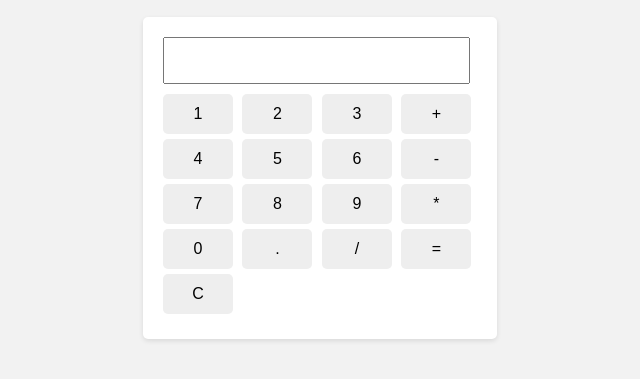
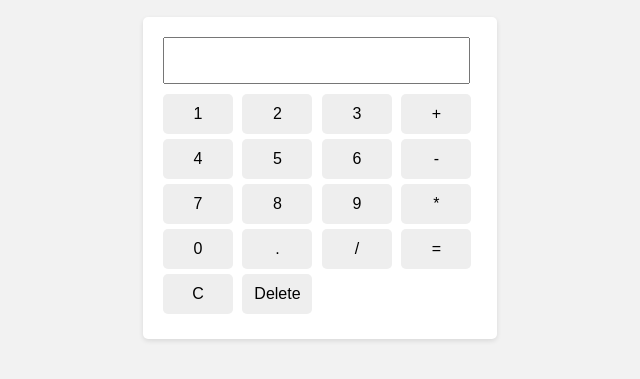
Before and after one commit to abrahanvc2006-source/practica-ramas-merge, a plain HTML site: page index.html in a window 1280 px wide. Shown: the part 119-498 px from the top of the page, without its empty margins (320-960 px from the left). Drawn offline with Linux system fonts and the light colour scheme.

Commit message:
Solucioné el ejercicio de colocar un boton deshacer

```diff
--- a/index.html
+++ b/index.html
@@ -36,6 +36,7 @@
         <input type="button" value="=" onclick="calcular()">
         <br>
         <input type="button" value="C" onclick="limpiarPantalla()">
+        <input type="button" value="Delete" onclick="borrarUltimoCaracter()">
     </div>
 
     <script src="script.js"></script>
--- a/script.js
+++ b/script.js
@@ -1,13 +1,18 @@
 function agregarALaPantalla(value) {
     document.getElementById('pantalla').value += value;
-  }
+    }
 
-  function calcular() {
+    function calcular() {
     const valorPantalla = document.getElementById('pantalla').value;
     const result = eval(valorPantalla);
     document.getElementById('pantalla').value = result;
-  }
+    }
 
-  function limpiarPantalla() {
+    function limpiarPantalla() {
     document.getElementById('pantalla').value = '';
-  }
+    }
+
+    function borrarUltimoCaracter() {
+        const valorPantalla = document.getElementById('pantalla').value;
+        document.getElementById('pantalla').value = valorPantalla.slice(0,-1)
+    }
```
